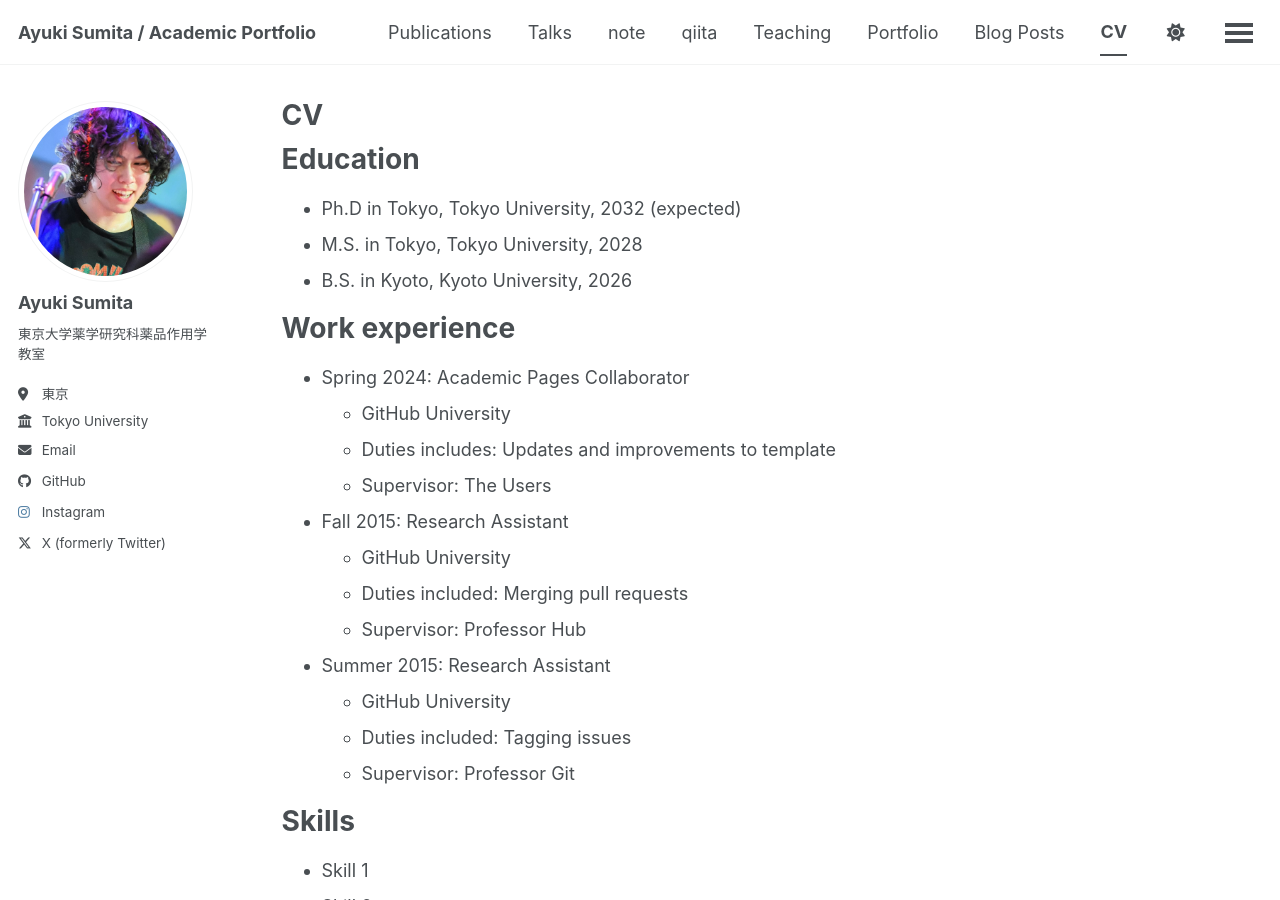
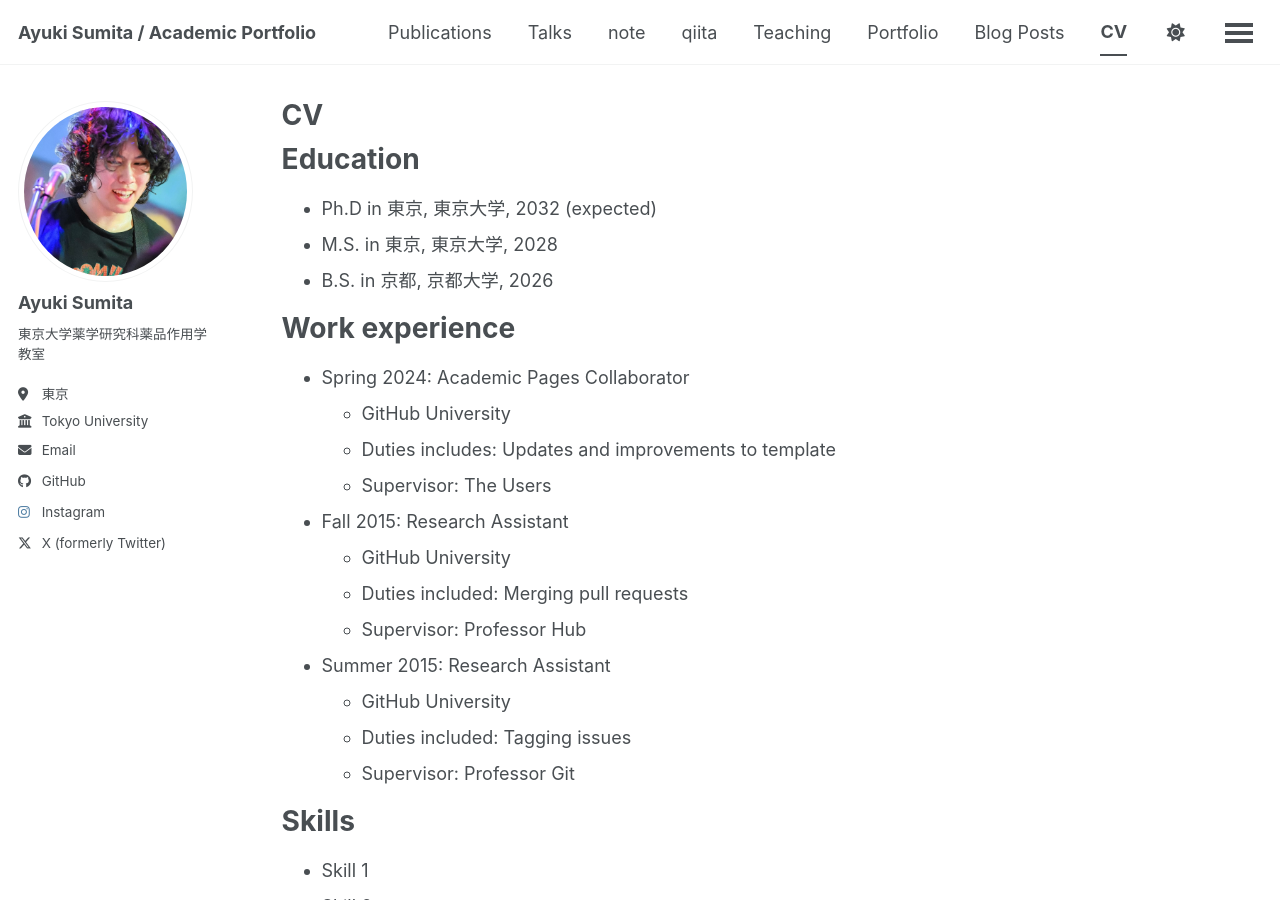
Before and after one commit to SumitaA3/SumitaA3.github.io, a Jekyll site: the page built from _pages/cv.md, in a window 1280 px wide and 900 px high. Built offline with Jekyll 4.4.1, drawn with Linux system fonts in a browser that asks for light colours; a script bundle is joined from its source files by our own code; library files that are not in the unit come from our copies.

Commit message:
Update education section with Japanese names

```diff
--- a/_pages/cv.md
+++ b/_pages/cv.md
@@ -11,9 +11,9 @@ redirect_from:
 
 Education
 ======
-* Ph.D in Tokyo, Tokyo University, 2032 (expected)
-* M.S. in Tokyo, Tokyo University, 2028
-* B.S. in Kyoto, Kyoto University, 2026
+* Ph.D in 東京, 東京大学, 2032 (expected)
+* M.S. in 東京, 東京大学, 2028
+* B.S. in 京都, 京都大学, 2026
 
 Work experience
 ======
```
